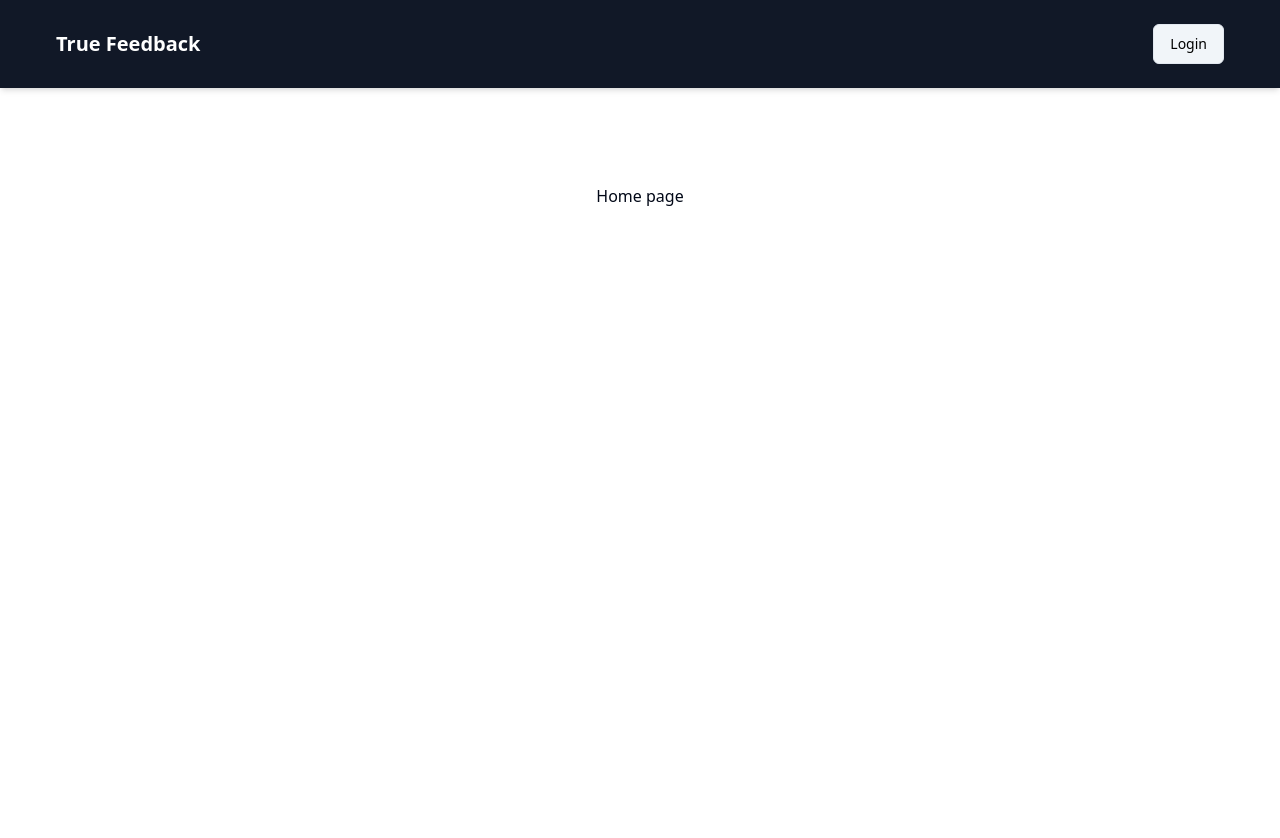
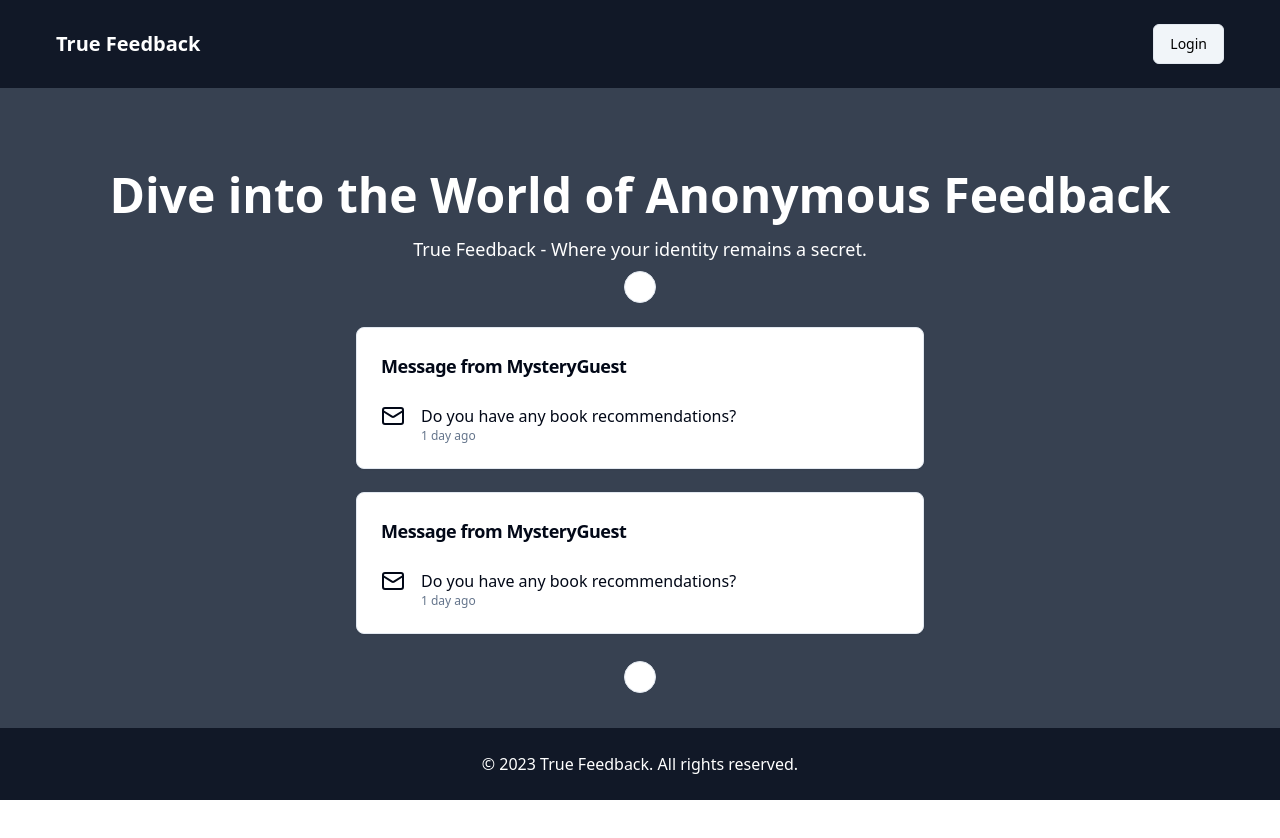
Before and after one commit to Sanchitmiok/FeedBack, a Next.js app: page / in a window 1280 px wide. Shown: the top 838 px of the page. After the commit the page ends 800 px from the top, so only its background shows below. Built offline with nearby package versions, Linux system fonts and the light colour scheme; no server answers.

Commit message:
Welcome page

```diff
--- a/package.json
+++ b/package.json
@@ -23,6 +23,8 @@
     "bcryptjs": "^2.4.3",
     "class-variance-authority": "^0.7.0",
     "clsx": "^2.1.1",
+    "embla-carousel-autoplay": "^8.1.8",
+    "embla-carousel-react": "^8.1.8",
     "lucide-react": "^0.424.0",
     "mongoose": "^8.4.5",
     "next": "14.2.4",
--- a/src/app/(app)/page.tsx
+++ b/src/app/(app)/page.tsx
@@ -1,9 +1,70 @@
-import Image from "next/image";
+"use client"
+import { Mail } from 'lucide-react'; // Assuming you have an icon for messages
+import { Card, CardContent, CardHeader, CardTitle } from '@/components/ui/card';
+import Autoplay from 'embla-carousel-autoplay';
+import messages from '@/messages.json';
 
-export default function Home() {
+import {
+  Carousel,
+  CarouselContent,
+  CarouselItem,
+  CarouselNext,
+  CarouselPrevious,
+} from "@/components/ui/carousel"
+
+function page() {
   return (
-    <main className="flex min-h-screen flex-col items-center justify-between p-24">
-      Home page
-    </main>
-  );
+    <>
+      <main className="flex-grow flex flex-col items-center justify-center px-4 md:px-24 py-12 bg-gray-700 text-white ">
+        <section className="text-center mb-8 md:mb-12">
+          <h1 className="text-3xl md:text-5xl font-bold">
+            Dive into the World of Anonymous Feedback
+          </h1>
+          <p className="mt-3 md:mt-4 text-base md:text-lg">
+            True Feedback - Where your identity remains a secret.
+          </p>
+        </section>
+
+        <Carousel
+        plugins={[Autoplay({ delay: 2000 })]}
+       opts={{
+        align: "start",
+      }}
+      orientation="vertical"
+      className="w-full max-w-lg md:max-w-xl mt-2"
+    >
+      <CarouselContent className="-mt-1  h-[330px] ">
+        {messages.map((message,index)=> (
+          <CarouselItem key={index} className="pt-2 md:basis-1/2">
+          <div className="p-1">
+            <Card>
+              <CardHeader>
+              <CardTitle className='text-lg'>{message.title}</CardTitle>
+              </CardHeader>
+              <CardContent className="flex flex-col md:flex-row items-start space-y-2 md:space-y-0 md:space-x-4">
+                    <Mail className="flex-shrink-0" />
+                    <div>
+                      <p>{message.content}</p>
+                      <p className="text-xs text-muted-foreground">
+                        {message.received}
+                      </p>
+                    </div>
+                  </CardContent>
+            </Card>
+          </div>
+        </CarouselItem>
+        ))}
+      </CarouselContent>
+      <CarouselPrevious />
+      <CarouselNext />
+    </Carousel>
+
+      </main>
+      <footer className="text-center p-4 md:p-6 bg-gray-900 text-white ">
+        © 2023 True Feedback. All rights reserved.
+      </footer>
+    </>
+  )
 }
+
+export default page
--- a/src/components/NavBar.tsx
+++ b/src/components/NavBar.tsx
@@ -10,9 +10,9 @@
     const { data: session } = useSession();
     const user: User = session?.user
     return (
-        <nav className="p-4 md:p-6 shadow-md bg-gray-900 text-white">
+        <nav className="p-4 md:p-6 shadow-md bg-gray-900 text-white ">
             <div className="container mx-auto flex flex-col md:flex-row justify-between items-center">
-                <a href="#" className='text-xl font-bold mb-4 md:mb-0'>True Feedback</a>
+                <a href="/" className='text-xl font-bold mb-4 md:mb-0'>True Feedback</a>
                 {session ?( <>
                     <span className="mr-4">
                         Welcome , {user.username || user.email}
--- /dev/null
+++ b/src/components/ui/carousel.tsx
@@ -0,0 +1,262 @@
+"use client"
+
+import * as React from "react"
+import useEmblaCarousel, {
+  type UseEmblaCarouselType,
+} from "embla-carousel-react"
+import { ArrowLeft, ArrowRight } from "lucide-react"
+
+import { cn } from "@/lib/utils"
+import { Button } from "@/components/ui/button"
+
+type CarouselApi = UseEmblaCarouselType[1]
+type UseCarouselParameters = Parameters<typeof useEmblaCarousel>
+type CarouselOptions = UseCarouselParameters[0]
+type CarouselPlugin = UseCarouselParameters[1]
+
+type CarouselProps = {
+  opts?: CarouselOptions
+  plugins?: CarouselPlugin
+  orientation?: "horizontal" | "vertical"
+  setApi?: (api: CarouselApi) => void
+}
+
+type CarouselContextProps = {
+  carouselRef: ReturnType<typeof useEmblaCarousel>[0]
+  api: ReturnType<typeof useEmblaCarousel>[1]
+  scrollPrev: () => void
+  scrollNext: () => void
+  canScrollPrev: boolean
+  canScrollNext: boolean
+} & CarouselProps
+
+const CarouselContext = React.createContext<CarouselContextProps | null>(null)
+
+function useCarousel() {
+  const context = React.useContext(CarouselContext)
+
+  if (!context) {
+    throw new Error("useCarousel must be used within a <Carousel />")
+  }
+
+  return context
+}
+
+const Carousel = React.forwardRef<
+  HTMLDivElement,
+  React.HTMLAttributes<HTMLDivElement> & CarouselProps
+>(
+  (
+    {
+      orientation = "horizontal",
+      opts,
+      setApi,
+      plugins,
+      className,
+      children,
+      ...props
+    },
+    ref
+  ) => {
+    const [carouselRef, api] = useEmblaCarousel(
+      {
+        ...opts,
+        axis: orientation === "horizontal" ? "x" : "y",
+      },
+      plugins
+    )
+    const [canScrollPrev, setCanScrollPrev] = React.useState(false)
+    const [canScrollNext, setCanScrollNext] = React.useState(false)
+
+    const onSelect = React.useCallback((api: CarouselApi) => {
+      if (!api) {
+        return
+      }
+
+      setCanScrollPrev(api.canScrollPrev())
+      setCanScrollNext(api.canScrollNext())
+    }, [])
+
+    const scrollPrev = React.useCallback(() => {
+      api?.scrollPrev()
+    }, [api])
+
+    const scrollNext = React.useCallback(() => {
+      api?.scrollNext()
+    }, [api])
+
+    const handleKeyDown = React.useCallback(
+      (event: React.KeyboardEvent<HTMLDivElement>) => {
+        if (event.key === "ArrowLeft") {
+          event.preventDefault()
+          scrollPrev()
+        } else if (event.key === "ArrowRight") {
+          event.preventDefault()
+          scrollNext()
+        }
+      },
+      [scrollPrev, scrollNext]
+    )
+
+    React.useEffect(() => {
+      if (!api || !setApi) {
+        return
+      }
+
+      setApi(api)
+    }, [api, setApi])
+
+    React.useEffect(() => {
+      if (!api) {
+        return
+      }
+
+      onSelect(api)
+      api.on("reInit", onSelect)
+      api.on("select", onSelect)
+
+      return () => {
+        api?.off("select", onSelect)
+      }
+    }, [api, onSelect])
+
+    return (
+      <CarouselContext.Provider
+        value={{
+          carouselRef,
+          api: api,
+          opts,
+          orientation:
+            orientation || (opts?.axis === "y" ? "vertical" : "horizontal"),
+          scrollPrev,
+          scrollNext,
+          canScrollPrev,
+          canScrollNext,
+        }}
+      >
+        <div
+          ref={ref}
+          onKeyDownCapture={handleKeyDown}
+          className={cn("relative", className)}
+          role="region"
+          aria-roledescription="carousel"
+          {...props}
+        >
+          {children}
+        </div>
+      </CarouselContext.Provider>
+    )
+  }
+)
+Carousel.displayName = "Carousel"
+
+const CarouselContent = React.forwardRef<
+  HTMLDivElement,
+  React.HTMLAttributes<HTMLDivElement>
+>(({ className, ...props }, ref) => {
+  const { carouselRef, orientation } = useCarousel()
+
+  return (
+    <div ref={carouselRef} className="overflow-hidden">
+      <div
+        ref={ref}
+        className={cn(
+          "flex",
+          orientation === "horizontal" ? "-ml-4" : "-mt-4 flex-col",
+          className
+        )}
+        {...props}
+      />
+    </div>
+  )
+})
+CarouselContent.displayName = "CarouselContent"
+
+const CarouselItem = React.forwardRef<
+  HTMLDivElement,
+  React.HTMLAttributes<HTMLDivElement>
+>(({ className, ...props }, ref) => {
+  const { orientation } = useCarousel()
+
+  return (
+    <div
+      ref={ref}
+      role="group"
+      aria-roledescription="slide"
+      className={cn(
+        "min-w-0 shrink-0 grow-0 basis-full",
+        orientation === "horizontal" ? "pl-4" : "pt-4",
+        className
+      )}
+      {...props}
+    />
+  )
+})
+CarouselItem.displayName = "CarouselItem"
+
+const CarouselPrevious = React.forwardRef<
+  HTMLButtonElement,
+  React.ComponentProps<typeof Button>
+>(({ className, variant = "outline", size = "icon", ...props }, ref) => {
+  const { orientation, scrollPrev, canScrollPrev } = useCarousel()
+
+  return (
+    <Button
+      ref={ref}
+      variant={variant}
+      size={size}
+      className={cn(
+        "absolute  h-8 w-8 rounded-full",
+        orientation === "horizontal"
+          ? "-left-12 top-1/2 -translate-y-1/2"
+          : "-top-12 left-1/2 -translate-x-1/2 rotate-90",
+        className
+      )}
+      disabled={!canScrollPrev}
+      onClick={scrollPrev}
+      {...props}
+    >
+      <ArrowLeft className="h-4 w-4" />
+      <span className="sr-only">Previous slide</span>
+    </Button>
+  )
+})
+CarouselPrevious.displayName = "CarouselPrevious"
+
+const CarouselNext = React.forwardRef<
+  HTMLButtonElement,
+  React.ComponentProps<typeof Button>
+>(({ className, variant = "outline", size = "icon", ...props }, ref) => {
+  const { orientation, scrollNext, canScrollNext } = useCarousel()
+
+  return (
+    <Button
+      ref={ref}
+      variant={variant}
+      size={size}
+      className={cn(
+        "absolute h-8 w-8 rounded-full",
+        orientation === "horizontal"
+          ? "-right-12 top-1/2 -translate-y-1/2"
+          : "-bottom-12 left-1/2 -translate-x-1/2 rotate-90",
+        className
+      )}
+      disabled={!canScrollNext}
+      onClick={scrollNext}
+      {...props}
+    >
+      <ArrowRight className="h-4 w-4" />
+      <span className="sr-only">Next slide</span>
+    </Button>
+  )
+})
+CarouselNext.displayName = "CarouselNext"
+
+export {
+  type CarouselApi,
+  Carousel,
+  CarouselContent,
+  CarouselItem,
+  CarouselPrevious,
+  CarouselNext,
+}
--- /dev/null
+++ b/src/messages.json
@@ -0,0 +1,27 @@
+[
+    {
+      "title": "Message from User123",
+      "content": "Hey, how are you doing today?",
+      "received": "10 minutes ago"
+    },
+    {
+      "title": "Message from SecretAdmirer",
+      "content": "I really liked your recent post!",
+      "received": "2 hours ago"
+    },
+    {
+      "title": "Message from MysteryGuest",
+      "content": "Do you have any book recommendations?",
+      "received": "1 day ago"
+    },
+    {
+      "title": "Message from MysteryGuest",
+      "content": "Do you have any book recommendations?",
+      "received": "1 day ago"
+    },
+    {
+      "title": "Message from MysteryGuest",
+      "content": "Do you have any book recommendations?",
+      "received": "1 day ago"
+    }
+  ]
```
Also changed, not shown: 1 other file (tests, documents, lock files or other folders).
